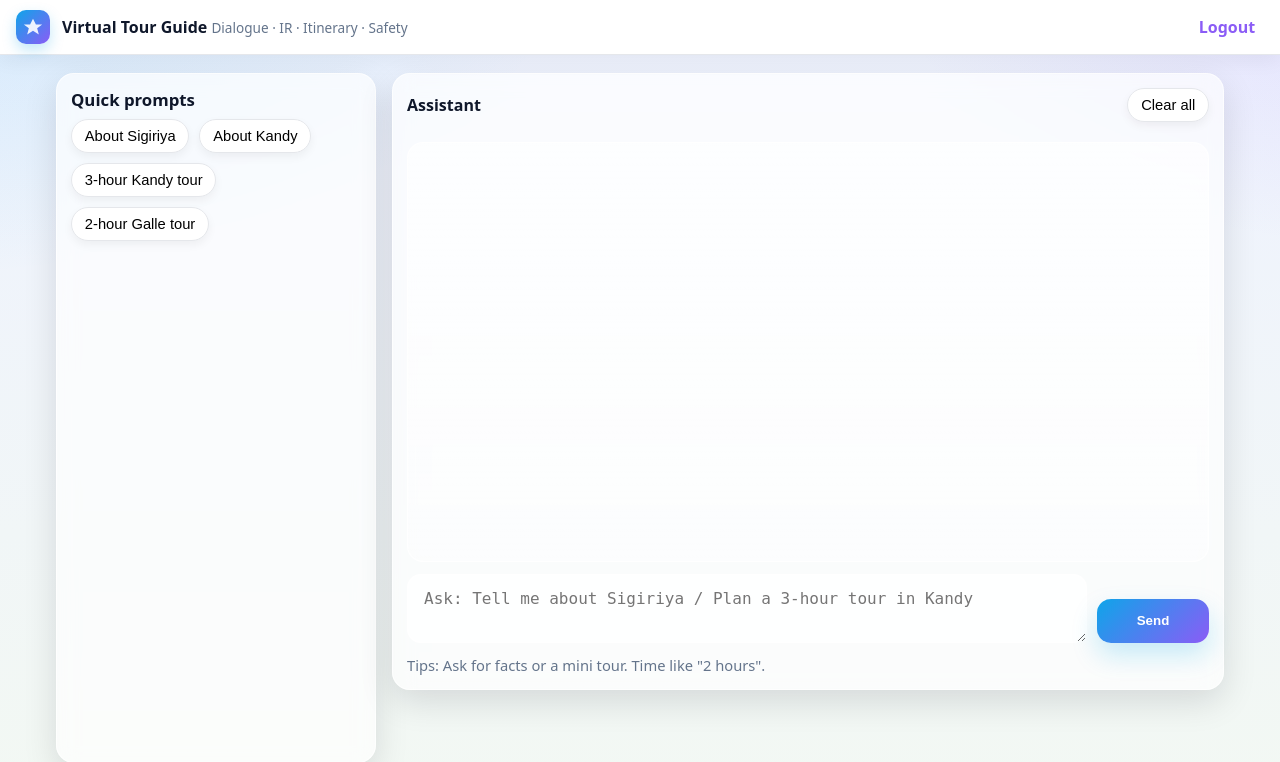
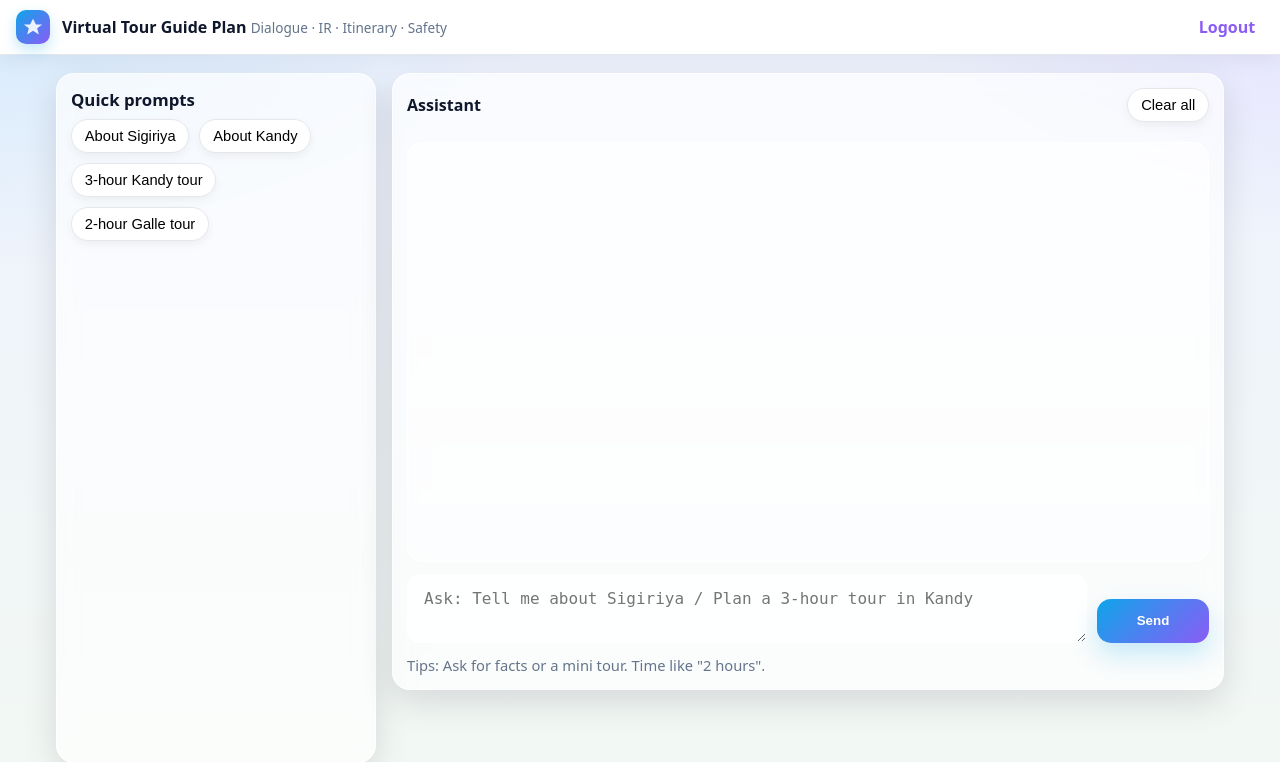
Before and after one commit to Senthazhan/virtual-tour-guide, a Python web app: template irwa-tour/templates/index.html in a window 1280 px wide. Shown: the top 762 px of the page. Run offline with Jinja, Linux system fonts and the light colour scheme; the template is opened without the code that fills it, so the values that code supplies are empty; some libraries are stand-ins or nearby versions.

Commit message:
name add

```diff
--- a/irwa-tour/templates/index.html
+++ b/irwa-tour/templates/index.html
@@ -18,7 +18,7 @@
       </svg>
     </div>
     <div class="brand-text">
-      <strong>Virtual Tour Guide</strong>
+      <strong>Virtual Tour Guide Plan</strong>
       <span class="sub">Dialogue · IR · Itinerary · Safety</span>
     </div>
   </div>
```
